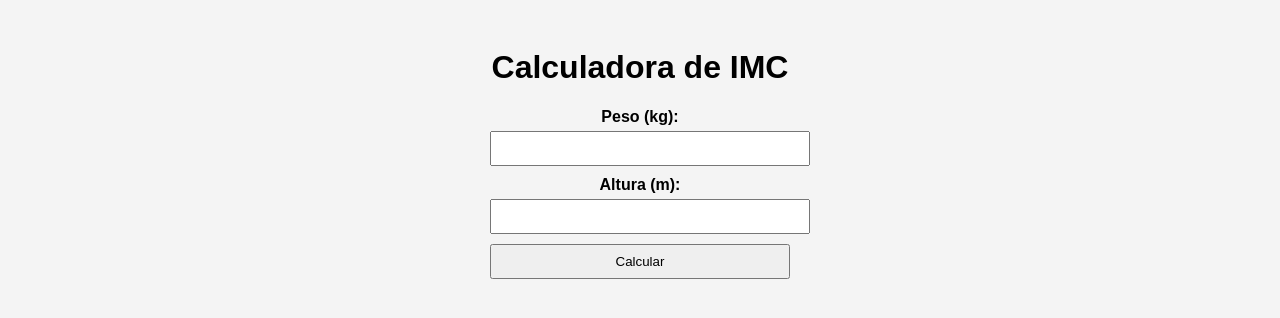
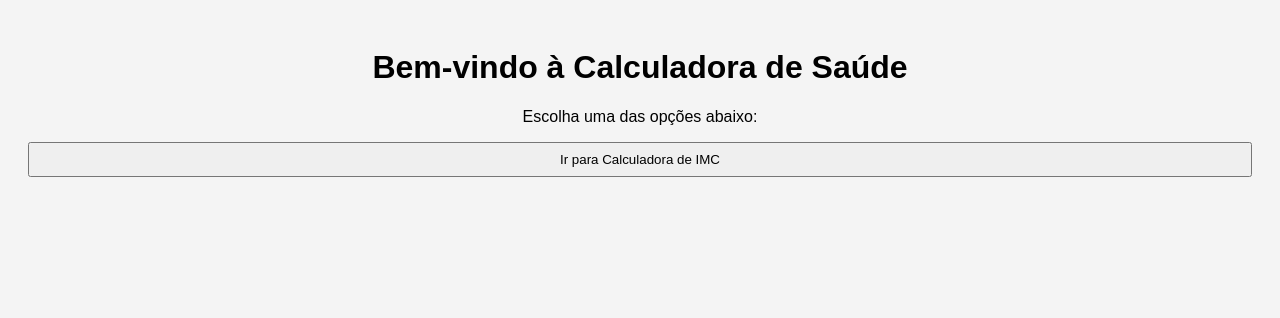
Before and after one commit to JoaoPauloM1/HealthFlow, a Flask app: page / in a window 1280 px wide. Shown: the top 318 px of the page. Run offline with Flask 3, Linux system fonts and the light colour scheme.

Commit message:
arrumando rotas

```diff
--- a/app.py
+++ b/app.py
@@ -6,17 +6,19 @@ app = Flask(__name__)
 def home():
     return render_template("index.html")
 
-@app.route("/calcular_imc", methods=["POST"])
+@app.route("/calcular_imc", methods=["GET", "POST"])
 def calcular_imc():
-    data = request.json
-    peso = data.get("peso")
-    altura = data.get("altura")
+    imc = None
+    if request.method == "POST":
+        peso = float(request.form.get("peso"))
+        altura = float(request.form.get("altura"))
 
-    if not peso or not altura:
-        return jsonify({"erro": "Forneça peso e altura"}), 400
+        if not peso or not altura:
+            return render_template("calculadora_imc.html", erro="Forneça peso e altura")
 
-    imc = peso / (altura ** 2)
-    return jsonify({"imc": round(imc, 2)})
+        imc = round(peso / (altura ** 2), 2)
+
+    return render_template("calculadora_imc.html", imc=imc)
 
 if __name__ == "__main__":
     app.run(debug=True)
--- a/templates/index.html
+++ b/templates/index.html
@@ -3,21 +3,18 @@
 <head>
     <meta charset="UTF-8">
     <meta name="viewport" content="width=device-width, initial-scale=1.0">
-    <title>Calculadora de Saúde</title>
+    <title>Menu Principal - Calculadora de Saúde</title>
     <link rel="stylesheet" href="/static/style.css">
     <script defer src="/static/script.js"></script>
 </head>
 <body>
-    <h1>Calculadora de IMC</h1>
-    <form id="form-imc">
-        <label for="peso">Peso (kg):</label>
-        <input type="number" id="peso" name="peso" required>
+    <h1>Bem-vindo à Calculadora de Saúde</h1>
 
-        <label for="altura">Altura (m):</label>
-        <input type="number" step="0.01" id="altura" name="altura" required>
+    <p>Escolha uma das opções abaixo:</p>
 
-        <button type="submit">Calcular</button>
-    </form>
-    <p id="resultado"></p>
+    <a href="/calcular_imc">
+        <button>Ir para Calculadora de IMC</button>
+    </a>
+
 </body>
 </html>
```
Also changed, not shown: templates/calculadora_imc.html (added, +31 -0 lines).
